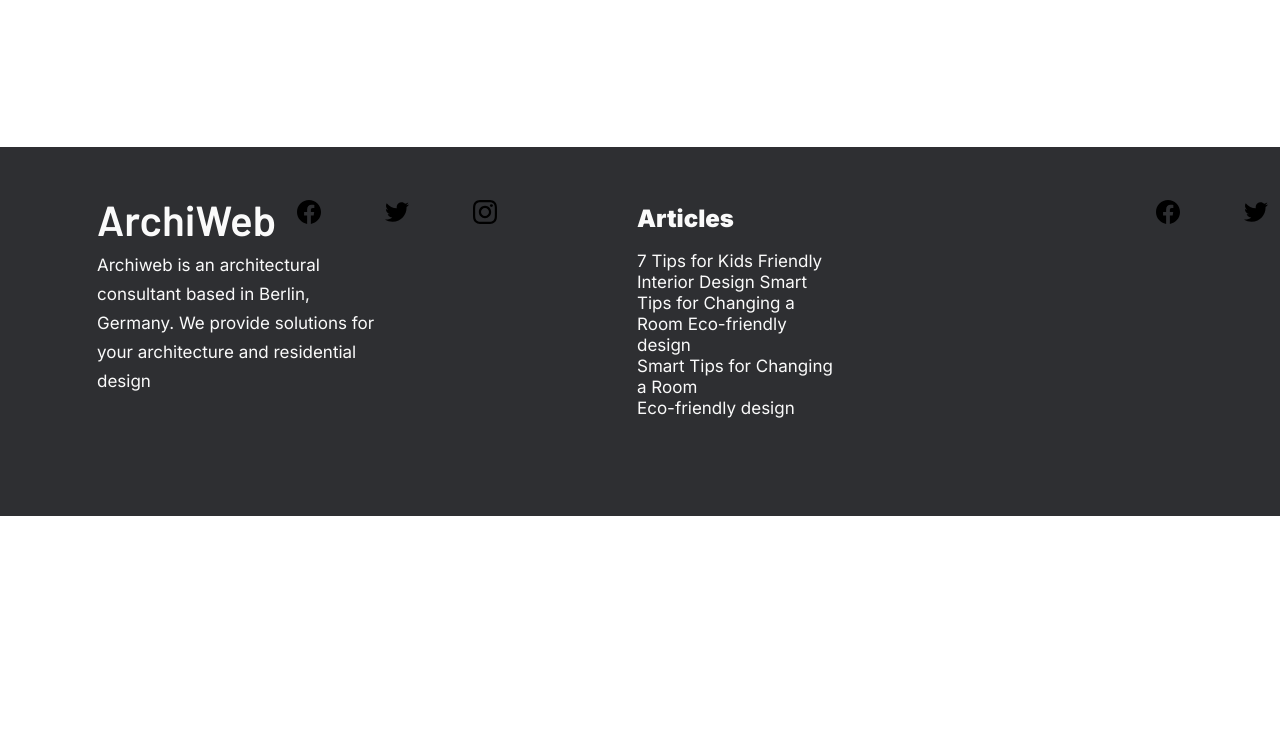
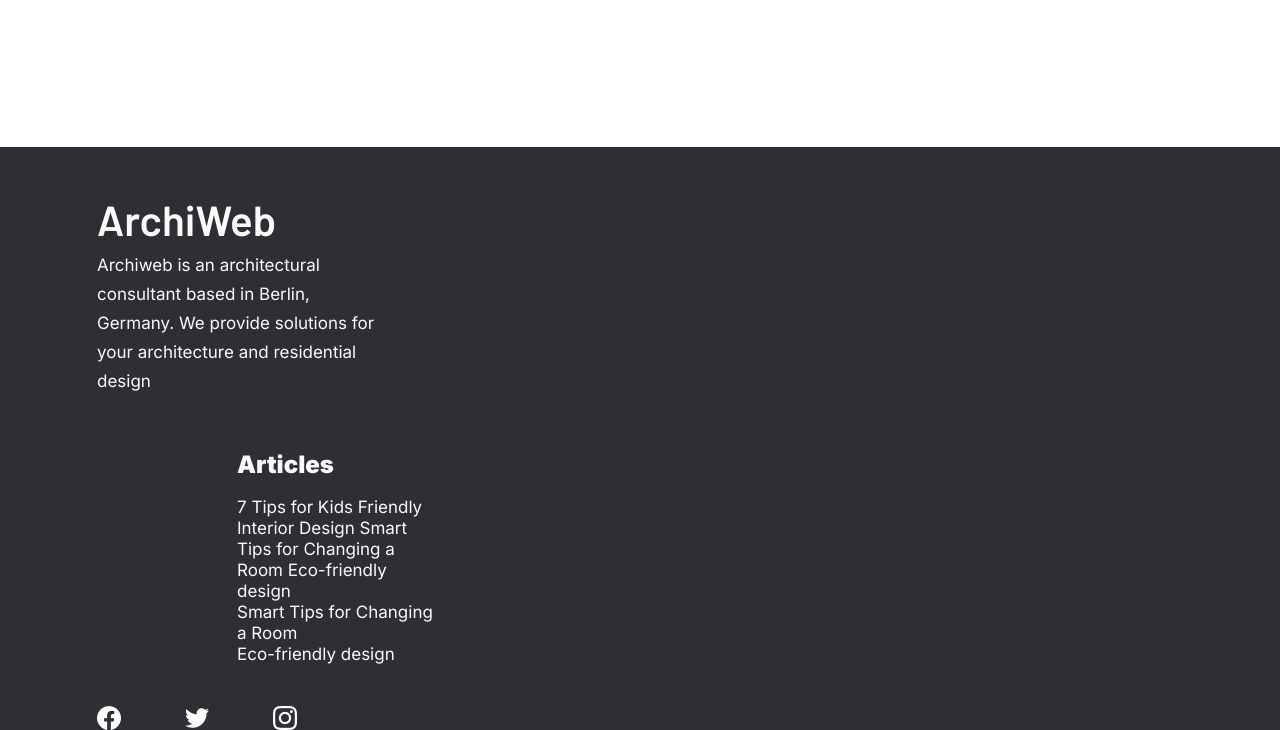
Before and after one commit to Tomekggvp/ArchiWeb, a plain HTML site: page index.html in a window 1280 px wide. Shown: the part 3059-3789 px from the top of the page. Before the commit the page ends 3575 px from the top, so only its background shows below. Drawn offline with nearby package versions, Linux system fonts and the light colour scheme; a web font is replaced by a local one.

Commit message:
update footer + aligning window

```diff
--- a/index.html
+++ b/index.html
@@ -242,10 +242,9 @@
     <footer>
 
         <div class="footer__left">
-
             <div class="item-1">
                 <div class="ArchiWeb-tittle">
-                     <h1>ArchiWeb</h1>
+                    <h1>ArchiWeb</h1>
                 </div>
                 <div class="ArchiWeb-tittle__text">
                     <h2>Archiweb is an architectural
@@ -257,15 +256,9 @@
                 </div>
             </div>
 
-            <div class="container__social-img">
-                <div class="img1"><img src="img/free-icon-font-facebook-6422199.svg" alt=""></div>
-                <div class="img2"><img src="img/free-icon-font-twitter-6422210.svg" alt=""></div>
-                <div class="img3"><img src="img/free-icon-font-instagram-6422200.svg" alt=""></div>
-            </div>
-
             <div class="item-2">
                 <div class="Articles-tittle">
-                     <h1>Articles</h1>
+                    <h1>Articles</h1>
                 </div>
                 <div class="ArchiWeb-tittle__text">
                     <p>
@@ -275,12 +268,10 @@
                         a Room
                         Eco-friendly design
                     </p>
-
                     <p>
                         Smart Tips for Changing
                         a Room
                     </p>
-
                     <p>
                         Eco-friendly design
                     </p>
@@ -288,12 +279,12 @@
             </div>
 
             <div class="container__social-img">
-                <div class="img1"><img src="img/free-icon-font-facebook-6422199.svg" alt=""></div>
-                <div class="img2"><img src="img/free-icon-font-twitter-6422210.svg" alt=""></div>
-                <div class="img3"><img src="img/free-icon-font-instagram-6422200.svg" alt=""></div>
+                <div class="img1"><img src="img/free-icon-font-facebook.png" alt=""></div>
+                <div class="img2"><img src="img/free-icon-font-twitter.png" alt=""></div>
+                <div class="img3"><img src="img/free-icon-font-instagram.png" alt=""></div>
             </div>
+        </div>
 
-        </div>
 
 
     </footer>
--- a/scss/bloks/_footer.scss
+++ b/scss/bloks/_footer.scss
@@ -7,16 +7,23 @@ footer {
 
     .footer__left{
         display: flex;
+        flex-direction: column; /* Stack children vertically */
+        flex-wrap: wrap;
         padding-top: 47px;
         padding-left: 97px;
-        height: 369px;
+        height: auto; /* Adjust height dynamically */
+        width: 1000px;
+
 
 
 
         .item-1{
             width: 200px;
+            height: 250px;
             display: flex;
             flex-direction: column;
+            flex: 1;
+
 
 
             .ArchiWeb-tittle{
@@ -58,6 +65,8 @@ footer {
 
         .item-2{
             height: 250px;
+            width: 200px;
+            flex: 1;
 
 
             .Articles-tittle{
@@ -102,12 +111,11 @@ footer {
 
         .container__social-img{
             width: 200px;
-            height: 30px;
+            height: auto;
             display: flex;
             justify-content: space-between;
+            margin-top: 20px;
 
-            align-items: flex-end;
-            margin-bottom: 54px;
 
 
 
```
Also changed, not shown: css/main.css, css/main.min.css, img/free-icon-font-facebook-6422199.svg (deleted), img/free-icon-font-facebook.png (added), img/free-icon-font-instagram-6422200.svg (deleted), img/free-icon-font-instagram.png (added), img/free-icon-font-twitter-6422210.svg (deleted), img/free-icon-font-twitter.png (added).
